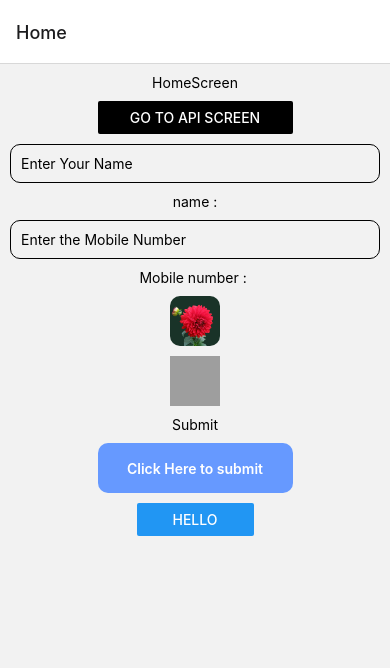
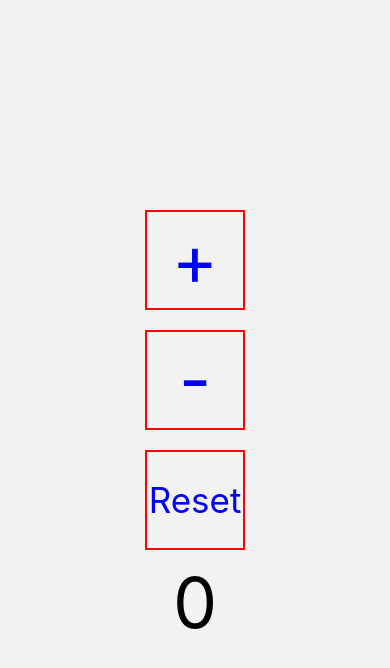
Before and after one commit to Abdulrazak-21/PracticeApp, a React Native app: screen /Counter_Screen in a window 390 px wide. Shown: the top 668 px of the page. Built offline with nearby package versions, Linux system fonts and the light colour scheme; grey boxes are pictures that could not be loaded.

Commit message:
Implemented Counter

```diff
--- a/App.tsx
+++ b/App.tsx
@@ -6,6 +6,7 @@ import HomeScreen from "./components/HomeScreen";
 import FirstScreen from "./components/FirstScreen";
 import SecondScreen from "./components/SecondScreen";
 import API_Screen from "./components/API_Screen";
+import CounterScreen from "./components/CounterScreen";
 const Stack = createNativeStackNavigator();
 const App = () => {
   return (
@@ -15,6 +16,8 @@ const App = () => {
         <Stack.Screen name="FirstScreen" component={FirstScreen} options={{ headerShown: false }} />
         <Stack.Screen name="SecondScreen" component={SecondScreen} options={{ headerShown: false }} />
         <Stack.Screen name="API_Screen" component={API_Screen} options={{ headerShown: false }} />
+        <Stack.Screen name="Counter_Screen" component={CounterScreen} options={{ headerShown: false }} />
+
 
       </Stack.Navigator>
     </NavigationContainer>
--- /dev/null
+++ b/components/CounterScreen.tsx
@@ -0,0 +1,58 @@
+import { StyleSheet, Text, View, Button, TouchableOpacity, Alert } from 'react-native'
+import React, { useState, useEffect } from 'react'
+
+const CounterScreen = () => {
+    const [counter, setCounter] = useState(0)
+    if (counter < 0) {
+        setCounter(0);
+        Alert.alert("Count cannot be a Negative number")
+    }
+    return (
+        <View style={styles.Container}>
+            <TouchableOpacity activeOpacity={0.5} onPress={() => setCounter(counter + 1)} >
+                <View style={styles.ButtonStyle}>
+                    <Text style={{ fontSize: 70, color: '#0000ff' }}>+</Text>
+                </View>
+            </TouchableOpacity>
+
+            <TouchableOpacity activeOpacity={0.5} onPress={() => setCounter(counter - 1)}>
+                <View style={styles.ButtonStyle}>
+                    <Text style={{ fontSize: 70, color: '#0000ff', }}>-</Text>
+                </View>
+            </TouchableOpacity>
+            <TouchableOpacity activeOpacity={0.5} onPress={() => setCounter(0)}>
+                <View style={styles.ButtonStyle}>
+                    <Text style={{ fontSize: 35, color: '#0000ff', }}>Reset</Text>
+                </View>
+            </TouchableOpacity>
+            <View>
+                <Text style={{ fontSize: 70, color: '#000', }}>{counter}</Text>
+            </View >
+
+
+        </View >
+    )
+}
+
+export default CounterScreen;
+
+const styles = StyleSheet.create({
+    Container: {
+        flex: 1,
+        alignItems: 'center',
+        justifyContent: 'center',
+        //flexDirection: 'row'
+    },
+    ButtonStyle: {
+        alignItems: 'center',
+        justifyContent: 'center',
+        alignContent: 'center',
+        alignSelf: 'center',
+        height: 100,
+        width: 100,
+        margin: 10,
+        borderWidth: 2,
+        borderColor: '#ff0000',
+    },
+
+})
--- a/components/HomeScreen.tsx
+++ b/components/HomeScreen.tsx
@@ -12,8 +12,9 @@ const HomeScreen = ({ navigation }) => {
             <View>
                 <View>
                     <Text style={{ textAlign: 'center', margin: 10, }}>HomeScreen</Text>
-                    <View style={{ width: '50%', alignSelf: 'center', }}>
+                    <View style={{ alignItems: 'center', }}>
                         <Button color="#000" title='Go to API Screen' onPress={() => navigation.navigate('API_Screen')} />
+                        <Button color="#000" title='Go to Counter Screen' onPress={() => navigation.navigate('Counter_Screen')} />
                     </View>
                 </View>
 
--- a/components/ModalScreen.tsx
+++ b/components/ModalScreen.tsx
@@ -1,14 +1,16 @@
 import React, { useState } from "react";
-import { Button, Text, View, Modal, StyleSheet } from 'react-native';
+import { Button, Text, View, Modal, StyleSheet, Image } from 'react-native';
 import Feather from 'react-native-vector-icons/Feather'
 const ModalScreen = () => {
     const [ModalVisible, setModalVisible] = useState(false);
     return (
         <View style={styles.modalView}>
             <Modal visible={ModalVisible} animationType="slide" transparent={true}>
-                <View style={styles.modalView}>
+                <View style={styles.modalView1}>
                     <Text style={{ marginBottom: 5, }}>This is Modal Screen</Text>
+                    <Image style={{ height: 50, width: 50, }} source={{ uri: 'https://reactnative.dev/img/tiny_logo.png' }} />
                     <Button title='Close Modal' onPress={() => setModalVisible(false)} />
+
                 </View>
             </Modal>
             <Button title='Open Modal' onPress={() => setModalVisible(true)} />
@@ -24,6 +26,7 @@ const styles = StyleSheet.create({
         justifyContent: 'center'
     },
     modalView: {
+
         margin: 20,
         backgroundColor: "white",
         borderRadius: 20,
@@ -38,6 +41,25 @@ const styles = StyleSheet.create({
         shadowRadius: 4,
         elevation: 5
     },
+    modalView1: {
+        margin: 20,
+        backgroundColor: "white",
+        borderRadius: 20,
+        padding: 35,
+        alignItems: "center",
+        alignContent: 'center',
+        flex: 1,
+        justifyContent: 'center',
+        shadowColor: "#000",
+        shadowOffset: {
+            width: 0,
+            height: 2
+        },
+        shadowOpacity: 0.25,
+        shadowRadius: 4,
+        elevation: 5
+    },
+
 })
 
 export default ModalScreen;
```
